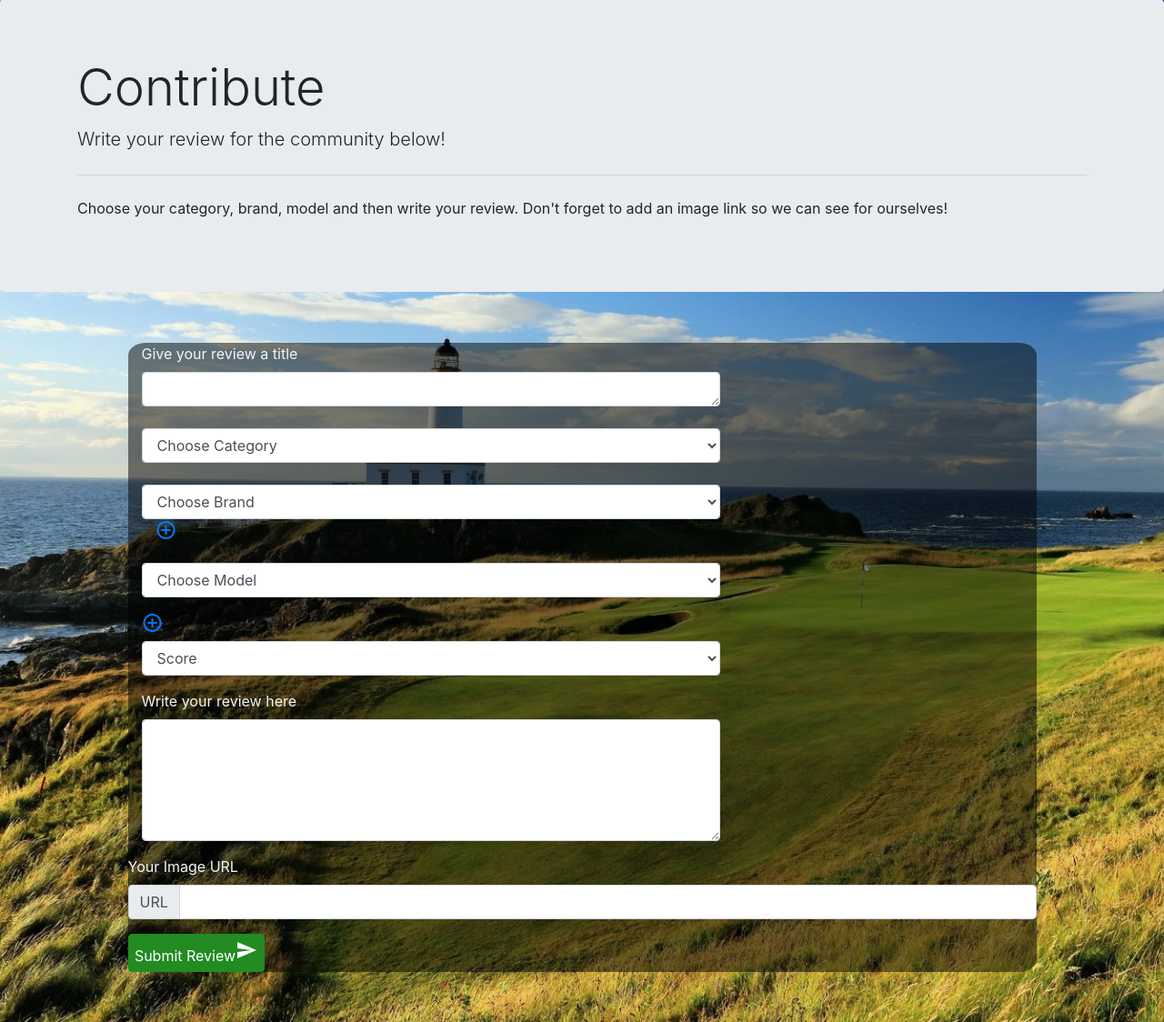
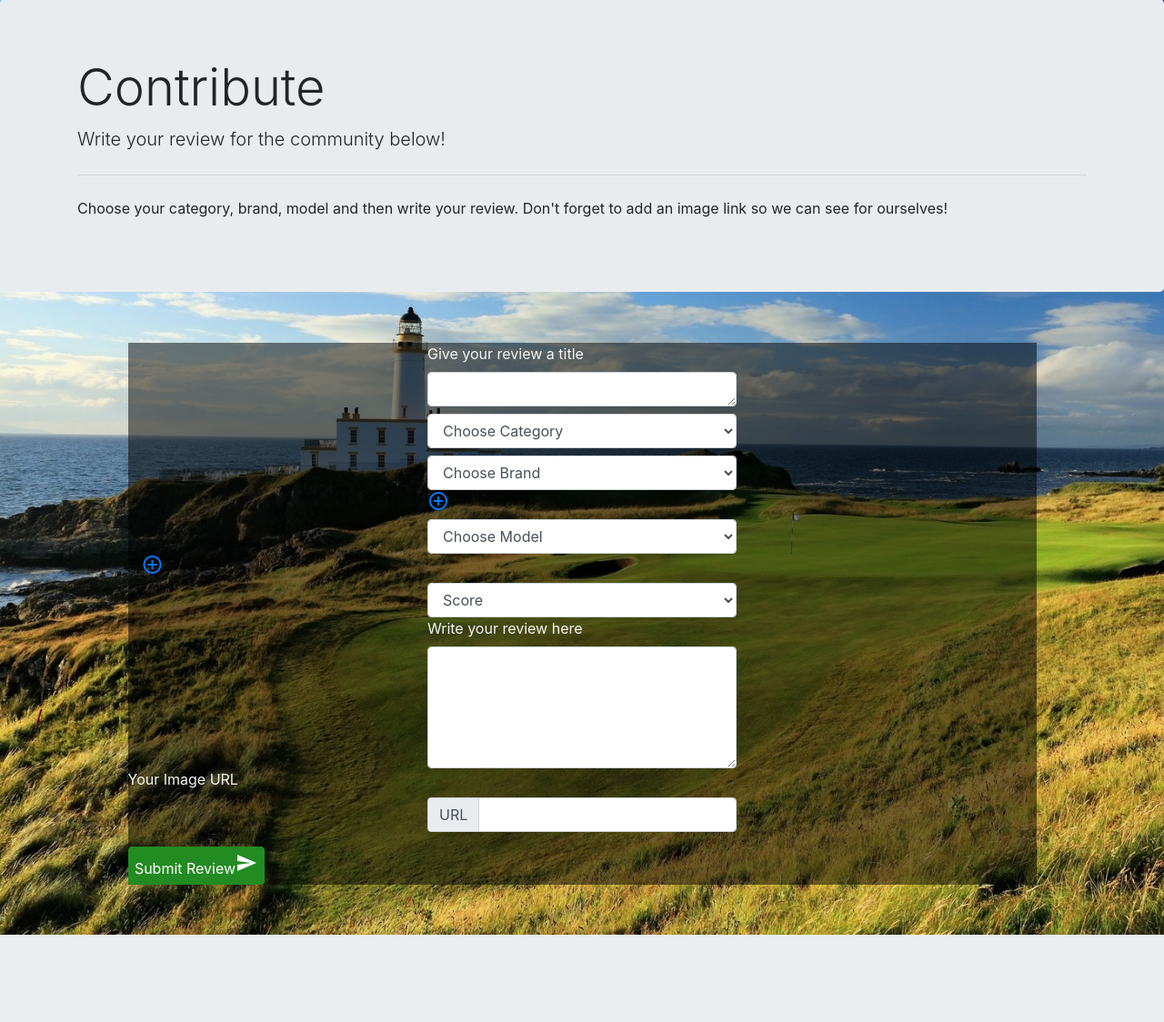
Before and after one commit to martingr1/allgolfeverything, a Flask app: page /add_review in a window 1280 px wide. Shown: the part 57-1181 px from the top of the page at 91% size. After the commit the page ends 1085 px from the top, so only its background shows below. Run offline with Flask 2, Linux system fonts and the light colour scheme; data that the repository does not hold is empty; some libraries are stand-ins or nearby versions; some web fonts are replaced.

Commit message:
added author key value pair to reviews when submitting

```diff
--- a/app.py
+++ b/app.py
@@ -88,6 +88,42 @@ def logout():
 def add_review():
     return render_template("write.html", category=mongo.db.category.find(), brands=mongo.db.brands.find(), models=mongo.db.models.find(), score=mongo.db.score.find())
 
+@app.route('/insert_review', methods=['POST'])
+def insert_review():
+
+    if 'user' in session:
+        reviews = mongo.db.reviews
+        reviews.insert_one({
+            'review_title': request.form.get('review_title'),
+            'category_name': request.form.get('category_name'),
+            'brand_name': request.form.get('brand_name'),
+            'model_name': request.form.get('model_name'),
+            'score': request.form.get('score'),
+            'review_text': request.form.get('review_text'),
+            'image_url': request.form.get('image_url'),
+            'author': session['user'],
+            'upvote': int(request.form.get('upvote'))
+        })
+        flash("Review submitted, thank you.")
+        return redirect(url_for('get_reviews'))
+
+    else:
+        flash("You must be logged in to do this!")
+        return render_template("login.html")
+
+@app.route('/edit_review/<review_id>')
+def edit_review(review_id):
+
+    the_review = mongo.db.reviews.find_one({"_id": ObjectId(review_id)})
+    all_categories = mongo.db.category.find()
+    all_brands = mongo.db.brands.find()
+    all_models = mongo.db.models.find()
+    all_text = mongo.db.reviews.review_text.find()
+    all_images = mongo.db.reviews.image_url.find()
+    all_scores = mongo.db.score.find()
+    all_upvote = mongo.db.reviews.upvote.find()
+    return render_template('editreview.html', review=the_review, text=all_text, category=all_categories, brands=all_brands,
+                           models=all_models, score=all_scores, image=all_images, upvote=all_upvote)
 
 @app.route('/get_reviews')
 def get_reviews():
@@ -129,19 +165,6 @@ def filter_reviews():
     else:
         all_reviews = mongo.db.reviews.find()
         return render_template("reviews.html", reviews=all_reviews, brands=all_brands, category=all_categories)
-
-@app.route('/insert_review', methods=['POST'])
-def insert_review():
-
-    if 'user' in session:
-        reviews = mongo.db.reviews
-        reviews.insert_one(request.form.to_dict())
-        flash("Review submitted, thank you.")
-        return redirect(url_for('get_reviews'))
-
-    else:
-        flash("You must be logged in to do this!")
-        return render_template("login.html")
 
 @app.route('/insert_brand', methods=['POST'])
 def insert_brand():
@@ -189,18 +212,7 @@ def insert_model():
         flash("You must be logged in to do this!")
         return render_template("login.html")
 
-@app.route('/edit_review/<review_id>')
-def edit_review(review_id):
-    the_review = mongo.db.reviews.find_one({"_id": ObjectId(review_id)})
-    all_categories = mongo.db.category.find()
-    all_brands = mongo.db.brands.find()
-    all_models = mongo.db.models.find()
-    all_text = mongo.db.reviews.review_text.find()
-    all_images = mongo.db.reviews.image_url.find()
-    all_scores = mongo.db.score.find()
-    all_upvote = mongo.db.reviews.upvote.find()
-    return render_template('editreview.html', review=the_review, text=all_text, category=all_categories, brands=all_brands,
-                           models=all_models, score=all_scores, image=all_images, upvote=all_upvote)
+
 
 
 @app.route('/update_review/<review_id>', methods=["POST"])
@@ -229,11 +241,15 @@ def delete_review(review_id):
 
 @app.route('/search_reviews',  methods=["POST", "GET"])
 def search_reviews():
-    if request.method == 'POST':
-        query = request.form.get("search_query")
-        results = mongo.db.reviews.find({"$text": {"$search": query}})
-    return render_template("search.html", results=results, review=mongo.db.reviews.find())
 
+    if 'user' in session:
+        if request.method == 'POST':
+            query = request.form.get("search_query")
+            results = mongo.db.reviews.find({"$text": {"$search": query}})
+        return render_template("search.html", results=results, review=mongo.db.reviews.find())
+    else:
+        flash("You must be logged in to do this!")
+        return render_template("login.html")
 
 @app.route('/upvoted/<review_id>')
 def upvoted(review_id):
--- a/static/css/style.css
+++ b/static/css/style.css
@@ -63,10 +63,15 @@ background-color: rgba(0,0,0,0.5) !important;
 }
 
 .review-card{
-border-radius: 2%;
 height: auto;
 width: auto;
 margin: 5%;
+background-color: rgba(0,0,0,0.5) !important;
+color: whitesmoke;
+}
+
+.review-card-intro{
+width: 100%;
 background-color: rgba(0,0,0,0.5) !important;
 color: whitesmoke;
 }
@@ -113,6 +118,13 @@ color: whitesmoke;
     margin: 0 auto;
 }
 
+.write-filters {
+    max-width: 350px;
+    padding-left: 5px;
+    padding-right: 5px;
+    margin: 0 auto;
+}
+
 .filters-btn {
     max-width: 300px;
     padding-left: 5px;
--- a/templates/editreview.html
+++ b/templates/editreview.html
@@ -57,7 +57,7 @@
 			</div>
 
 			<div class="form-group col-sm-8 text-wrap">
-				<input id="review_text" name="review_text"  type="text" value ="{{review.review_text}}" class="form-control"></input>
+				<input id="review_text" name="review_text"  type="text" value ="{{review.review_text}}" class="form-control text-truncate"></input>
 			</div>
 			<div class="form-group col-sm-8 text-wrap">
 				<input id="review_text" name="image_url"  type="text" value ="{{review.image_url}}" class="form-control"></input>
@@ -75,7 +75,7 @@
                 {% endfor %}
                 </select>
 			</div>
-			<div class="form-group col-sm-8 text-wrap">
+			<div class="form-group col-sm-8">
 				<input id="review_text" name="upvote"  type="hidden" value ="{{review.upvote}}" class="form-control" readonly></input>
             </div>
 			<div class="col s8">
--- a/templates/write.html
+++ b/templates/write.html
@@ -13,14 +13,14 @@
 	</div>
 </section>
 
+<div class="container">
 	<form action="/insert_review" method="POST">
-	<div class="container">
 		<div class="review-card">
-			<div class="form-group col-md-8">
+			<div class="form-group col-md-12 write-filters">
 				<label for="exampleFormControlTextarea1">Give your review a title</label>
 				<textarea name="review_title" class="form-control" id="exampleFormControlTextarea1" rows="1"></textarea>
 			</div>
-			<div class="form-group col-md-8">
+			<div class="form-group col-md-8 write-filters">
 				<label for="Choose Category"></label>
 				<select class = "form-control" id="category" name="category_name">
        <option value="" disabled selected>Choose Category</option>
@@ -29,21 +29,18 @@
                     {% endfor %}
     </select>
 			</div>
-			<div class="form-group col-md-8">
+			<div class="form-group col-md-8 write-filters">
 				<label for="Choose Brand"></label>
 				<select class = "form-control" id="brand" name="brand_name">
         <option value="" disabled selected>Choose Brand</option>
                 {% for brands in brands %}
                         <option value="{{brands.brand_name}}">{{brands.brand_name}}</option>
                     {% endfor %}
-    </select>
-				<div class="col s4">
-					<a class="button" data-toggle="modal" href="#brandmodal">
+    </select><a class="button" data-toggle="modal" href="#brandmodal">
 					<i class="material-icons">add_circle_outline</i>
 				</a>
 			</div>
-			</div>
-			<div class="form-group col-md-8">
+			<div class="form-group col-md-8 write-filters">
 				<label for="Choose Model"></label>
 				<select class = "form-control" id="model" name="model_name">
         <option value="" disabled selected>Choose Model</option>
@@ -57,7 +54,7 @@
 					<i class="material-icons">add_circle_outline</i>
 				</a>
 			</div>
-			<div class="form-group col-md-8">
+			<div class="form-group col-md-8 write-filters">
 				<label for="Choose Model"></label>
 				<select class = "form-control" id="score" name="score">
         <option value="" disabled selected>Score</option>
@@ -66,18 +63,21 @@
                     {% endfor %}
                 </select>
 			</div>
-			<div class="form-group col-md-8">
+			<div class="form-group col-md-8 write-filters">
 				<label for="exampleFormControlTextarea1">Write your review here</label>
 				<textarea name="review_text" class="form-control" id="exampleFormControlTextarea1" rows="5"></textarea>
 			</div>
 			<label for="basic-url">Your Image URL</label>
-			<div class="input-group mb-3">
+			<div class="input-group mb-3 write-filters">
 				<div class="input-group-prepend">
 					<span class="input-group-text" id="basic-addon3">URL</span>
 				</div>
 				<input type="text" name="image_url" class="form-control" id="basic-url" aria-describedby="basic-addon3">
 </div>
-				<div class="col-sm8">
+<div class="form-group col-sm-8">
+							<input id="review_text" name="upvote"  type="hidden" value ="0" class="form-control" readonly></input>
+						</div>
+				<div class="">
 					<button class="btn waves-effect waves-light" type="submit">Submit Review<i class="material-icons right">send</i>
                 </button>
 				</div>
```
Also changed, not shown: templates/index.html (+5 -3 lines), templates/reviews.html (+7 -19 lines). Lines whose indentation alone changed are shown as unchanged.
